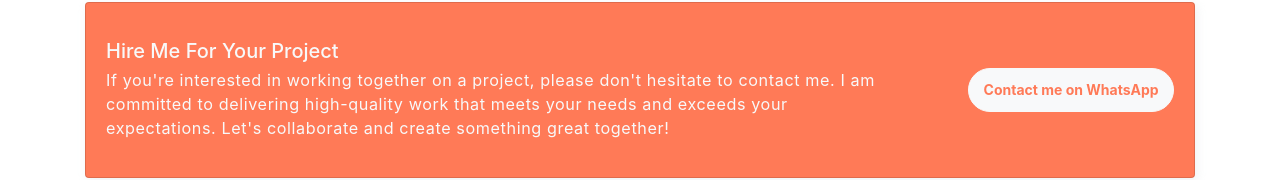
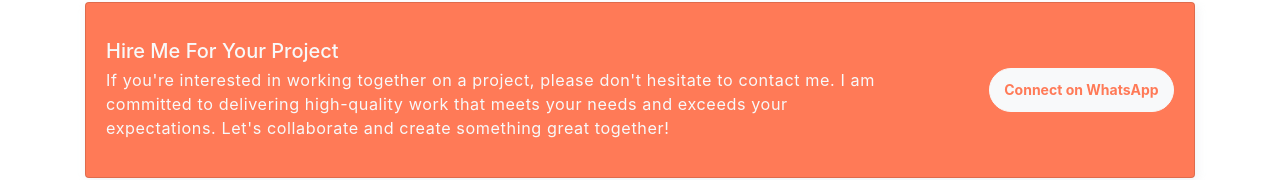
Before and after one commit to adebayo3035/Seun-Portfolio, a website: page public_html/index.html in a window 1280 px wide. Shown: the part 4325-4505 px from the top of the page. Drawn offline with Linux system fonts and the light colour scheme.

Commit message:
Change text on whatsapp button

```diff
--- a/public_html/index.html
+++ b/public_html/index.html
@@ -397,7 +397,7 @@
                             <p class="mb-3">If you're interested in working together on a project, please don't hesitate to contact me. I am committed to delivering high-quality work that meets your needs and exceeds your expectations. Let's collaborate and create something great together!</p>
                         </div>
                         <div class="col-sm-3 text-center text-sm-right">
-                            <button class="btn btn-light rounded"><a href="https://wa.me/2348124953970">Contact me on WhatsApp</a></button>
+                            <button class="btn btn-light rounded"><a href="https://wa.me/2348124953970">Connect on WhatsApp</a></button>
                         </div>
                     </div>
                 </div>
```
